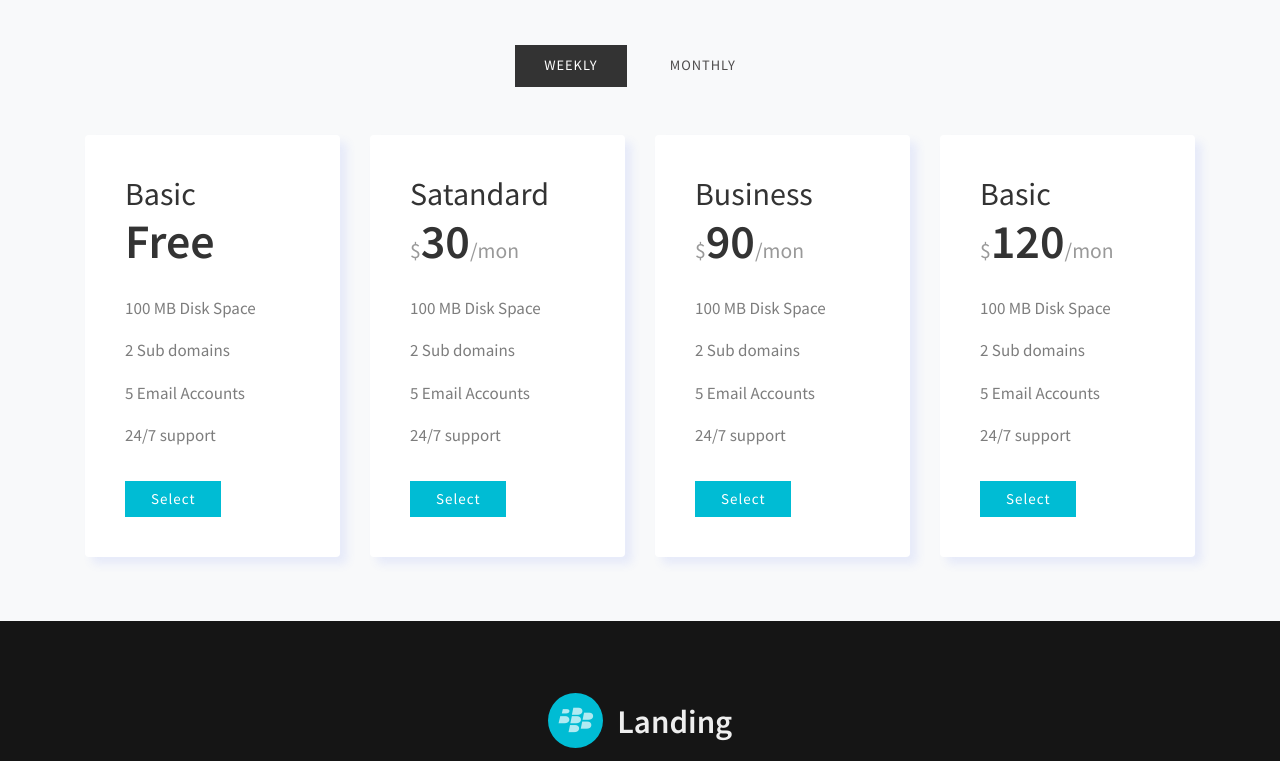
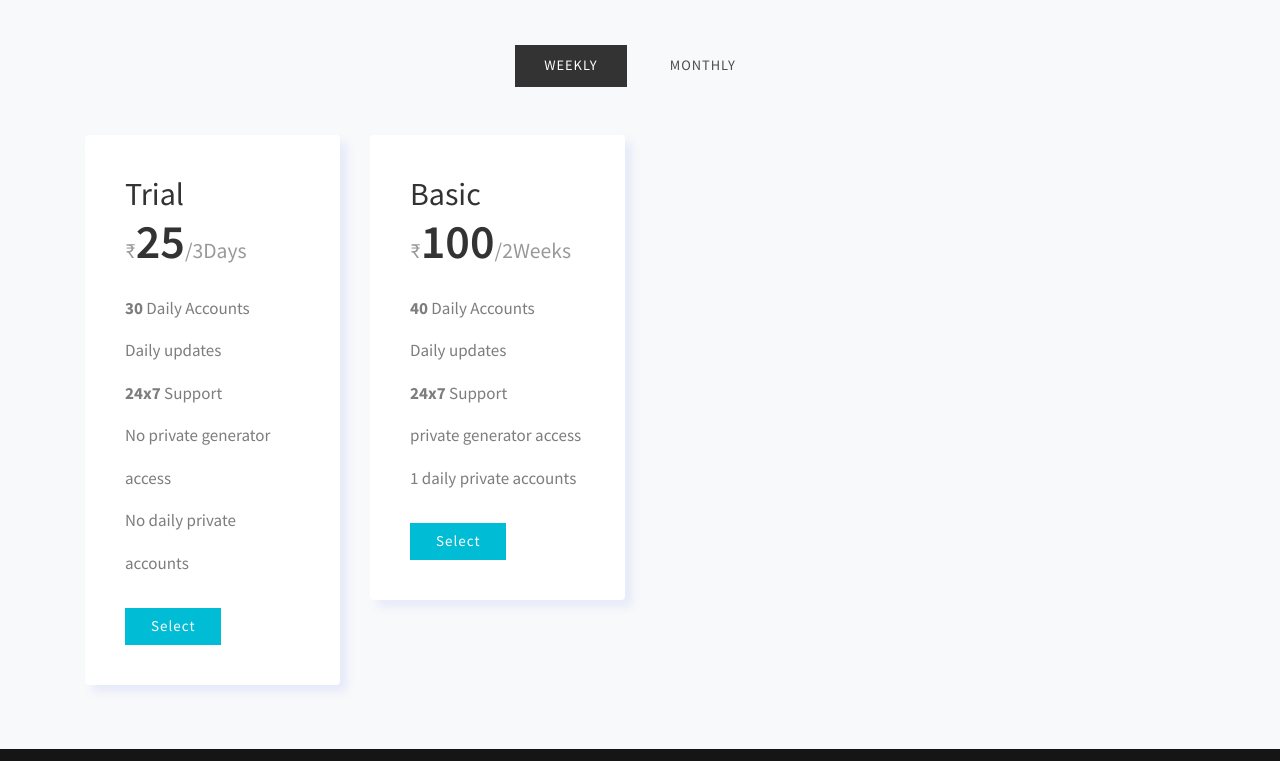
Before and after one commit to Rahinpatel/mysteryGen, a plain HTML site: page index.html in a window 1280 px wide. Shown: the part 2340-3101 px from the top of the page. Drawn offline with Linux system fonts and the light colour scheme.

Commit message:
Price list

```diff
--- a/index.html
+++ b/index.html
@@ -156,8 +156,7 @@ Smartphone Compatible web template, free webdesigns for Nokia, Samsung, LG, Sony
 				</div>
 				<div class="ico">
 					<img src="images/pornhub.jpeg" title="pornhub" alt="" class="ico rotate" />
-					&nbsp;&nbsp;&nbsp;
-					<b  style="align-content: center">PORNHUB &nbsp; &nbsp; PREMIUM</b>
+					<b  style="align-content: center">&nbsp;&nbsp;PORNHUB &nbsp; &nbsp; PREMIUM</b>
 				</div>
 				<!--<div class="account-name">Netflix</div>-->
 			</div>
@@ -168,7 +167,6 @@ Smartphone Compatible web template, free webdesigns for Nokia, Samsung, LG, Sony
 			<div class="flex-wrapper" style="justify-content: space-between">
 				<div class="ico">
 					<img src="images/directtv.png" title="DirectTV" alt="" class="ico rotate" />
-
 					<b  style="align-content: center">&nbsp;&nbsp;DIRECT TV</b>
 				</div>
 				<div class="ico">
@@ -307,16 +305,17 @@ Smartphone Compatible web template, free webdesigns for Nokia, Samsung, LG, Sony
 										<div class="price-inner card box-shadow p-4">
 
 											<div class="card-body">
-												<h4 class="">Basic</h4>
+												<h4 class="">Trial</h4>
 												<h5 class="card-title pricing-card-title">
-													<span class=""></span>Free
+													<span class="">₹</span>25<span>/3Days</span>
 
 												</h5>
 												<ul class="list-unstyled mt-3 mb-4">
-													<li>100 MB Disk Space</li>
-													<li>2 Sub domains</li>
-													<li>5 Email Accounts</li>
-													<li>24/7 support</li>
+													<li><b>30</b> Daily Accounts</li>
+													<li>Daily updates</li>
+													<li><b>24x7</b> Support</li>
+													<li>No private generator access</li>
+													<li>No daily private accounts</li>
 												</ul>
 												<div class="log-in mt-md-3 mt-2">
 													<a class="btn scroll" href="#contact">Select</a>
@@ -328,16 +327,17 @@ Smartphone Compatible web template, free webdesigns for Nokia, Samsung, LG, Sony
 										<div class="price-inner card box-shadow p-4">
 
 											<div class="card-body">
-												<h4 class="">Satandard</h4>
+												<h4 class="">Basic</h4>
 												<h5 class="card-title pricing-card-title">
-													<span class="">$</span>30<span>/mon</span>
+													<span class="">₹</span>100<span>/2Weeks</span>
 
 												</h5>
 												<ul class="list-unstyled mt-3 mb-4">
-													<li>100 MB Disk Space</li>
-													<li>2 Sub domains</li>
-													<li>5 Email Accounts</li>
-													<li>24/7 support</li>
+													<li><b>40</b> Daily Accounts</li>
+													<li>Daily updates</li>
+													<li><b>24x7</b> Support</li>
+													<li>private generator access</li>
+													<li>1 daily private accounts</li>
 												</ul>
 												<div class="log-in mt-md-3 mt-2">
 													<a class="btn scroll" href="#contact">Select</a>
@@ -345,7 +345,7 @@ Smartphone Compatible web template, free webdesigns for Nokia, Samsung, LG, Sony
 											</div>
 										</div>
 									</div>
-									<div class="col-lg-3 col-sm-6 mt-lg-0 mt-5 price-main-info" data-aos="zoom-in-up">
+									<!--<div class="col-lg-3 col-sm-6 mt-lg-0 mt-5 price-main-info" data-aos="zoom-in-up">
 										<div class="price-inner card box-shadow p-4">
 
 											<div class="card-body">
@@ -365,8 +365,8 @@ Smartphone Compatible web template, free webdesigns for Nokia, Samsung, LG, Sony
 												</div>
 											</div>
 										</div>
-									</div>
-									<div class="col-lg-3 col-sm-6 mt-lg-0 mt-5 price-main-info" data-aos="zoom-in-up">
+									</div>-->
+									<!--<div class="col-lg-3 col-sm-6 mt-lg-0 mt-5 price-main-info" data-aos="zoom-in-up">
 										<div class="price-inner card box-shadow p-4">
 
 											<div class="card-body">
@@ -386,7 +386,7 @@ Smartphone Compatible web template, free webdesigns for Nokia, Samsung, LG, Sony
 												</div>
 											</div>
 										</div>
-									</div>
+									</div>-->
 								</div>
 							</div>
 						</div>
@@ -397,16 +397,17 @@ Smartphone Compatible web template, free webdesigns for Nokia, Samsung, LG, Sony
 										<div class="price-inner card box-shadow p-4">
 
 											<div class="card-body">
-												<h4 class="">Standard</h4>
+												<h4 class="">King Plan</h4>
 												<h5 class="card-title pricing-card-title">
-													<span class="">$</span>60
+													<span class="">₹</span>100<span>/1Month</span>
 
 												</h5>
 												<ul class="list-unstyled mt-3 mb-4">
-													<li>100 MB Disk Space</li>
-													<li>2 Sub domains</li>
-													<li>5 Email Accounts</li>
-													<li>24/7 support</li>
+													<li><b>60</b> Daily Accounts</li>
+													<li>Daily updates</li>
+													<li><b>24x7</b> Support</li>
+													<li>private generator access</li>
+													<li>3 daily private accounts</li>
 												</ul>
 												<div class="log-in mt-md-3 mt-2">
 													<a class="btn scroll" href="#contact">Select</a>
@@ -418,16 +419,17 @@ Smartphone Compatible web template, free webdesigns for Nokia, Samsung, LG, Sony
 										<div class="price-inner card box-shadow p-4">
 
 											<div class="card-body">
-												<h4 class="">Business</h4>
+												<h4 class="">Legendary Plan</h4>
 												<h5 class="card-title pricing-card-title">
-													<span class="">$</span>80
+													<span class="">₹</span>500<span>/3Month</span>
 
 												</h5>
 												<ul class="list-unstyled mt-3 mb-4">
-													<li>100 MB Disk Space</li>
-													<li>2 Sub domains</li>
-													<li>5 Email Accounts</li>
-													<li>24/7 support</li>
+													<li><b>75</b> Daily Accounts</li>
+													<li>Daily updates</li>
+													<li><b>24x7</b> Support</li>
+													<li>private generator access</li>
+													<li>5 daily private accounts</li>
 												</ul>
 												<div class="log-in mt-md-3 mt-2">
 													<a class="btn scroll" href="#contact">Select</a>
@@ -435,7 +437,7 @@ Smartphone Compatible web template, free webdesigns for Nokia, Samsung, LG, Sony
 											</div>
 										</div>
 									</div>
-									<div class="col-lg-3 col-sm-6 mt-lg-0 mt-5 price-main-info" data-aos="zoom-in-up">
+									<!--<div class="col-lg-3 col-sm-6 mt-lg-0 mt-5 price-main-info" data-aos="zoom-in-up">
 										<div class="price-inner card box-shadow p-4">
 
 											<div class="card-body">
@@ -455,8 +457,8 @@ Smartphone Compatible web template, free webdesigns for Nokia, Samsung, LG, Sony
 												</div>
 											</div>
 										</div>
-									</div>
-									<div class="col-lg-3 col-sm-6 mt-lg-0 mt-5 price-main-info" data-aos="zoom-in-up">
+									</div>-->
+									<!--<div class="col-lg-3 col-sm-6 mt-lg-0 mt-5 price-main-info" data-aos="zoom-in-up">
 										<div class="price-inner card box-shadow p-4">
 
 											<div class="card-body">
@@ -476,7 +478,7 @@ Smartphone Compatible web template, free webdesigns for Nokia, Samsung, LG, Sony
 												</div>
 											</div>
 										</div>
-									</div>
+									</div>-->
 								</div>
 							</div>
 						</div>
```
Also changed, not shown: w3layouts-License.txt (deleted).
